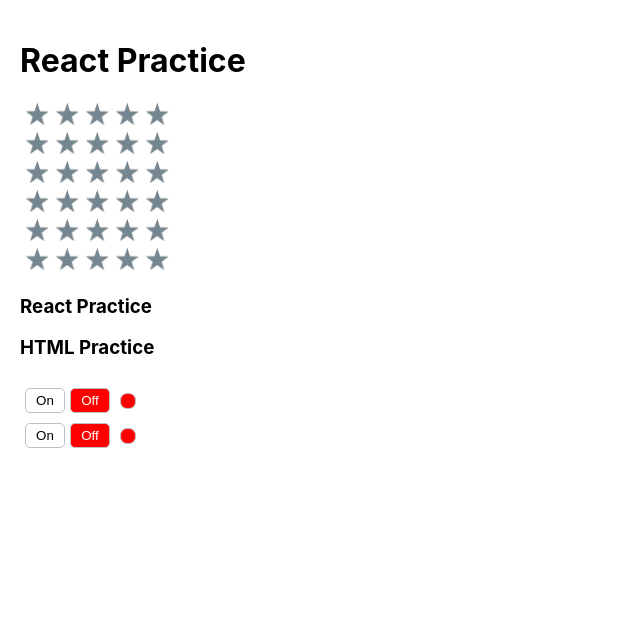
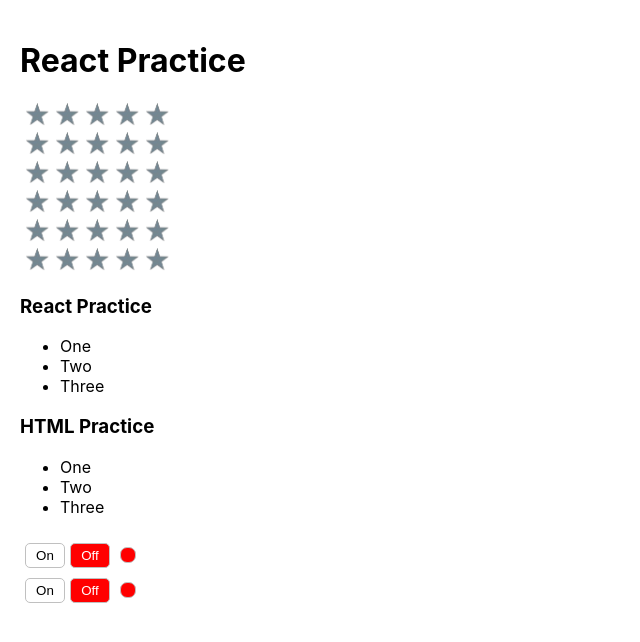
Before and after one commit to buzmakovTim/react-ts-practice, a React (Create React App) app in the folder react-ts-practice/: page / in a window 1280 px wide. Shown: the top 642 px of the page, without its empty margins (0-640 px from the left). Built offline with nearby package versions, Linux system fonts and the light colour scheme.

Commit message:
Accordion React Tusday1 start

```diff
--- a/react-ts-practice/src/App.tsx
+++ b/react-ts-practice/src/App.tsx
@@ -2,12 +2,28 @@ import React from 'react';
 import logo from './logo.svg';
 import './App.css';
 import { disconnect } from 'node:process';
-import Accordion from './components/Accordion/Accordion';
 import Rating from './components/Rating/Rating';
 import PageTitle from './components/PageTitle/PageTitle';
 import OnOff from './components/OnOff/OnOff';
+import Accordion from './components/Accordion/Accordion';
+
+export type ItemType = {
+  title: string
+  value: any
+}
+
+
 
 function App() {
+
+
+
+  let arrayItems: ItemType[] = [{title: "One", value: 1}, {title: "Two", value: 2}, {title: "Three", value: 3}];
+
+  let onClick = (value: any) => {
+      alert(value)
+  }
+
   return (
     <div>
       <PageTitle title="React Practice" />
@@ -17,8 +33,8 @@ function App() {
       <Rating value={3} />
       <Rating value={4} />
       <Rating value={5} />
-      <Accordion title="React Practice" />
-      <Accordion title="HTML Practice" />
+      <Accordion title="React Practice" items={arrayItems} onClick={onClick}/>
+      <Accordion title="HTML Practice" items={arrayItems} onClick={onClick}/>
 
       <OnOff />
       <OnOff />
--- a/react-ts-practice/src/components/Accordion/Accordion.tsx
+++ b/react-ts-practice/src/components/Accordion/Accordion.tsx
@@ -2,22 +2,28 @@ import React, { useState } from 'react';
 import AccordionBody from './AccordionBody/AccordionBody';
 import AccordionTitle from './AccordionTitle/AccordionTitle';
 import c from './Accordion.module.css';
+import { ItemType } from '../../App';
+
 
 type AccordionPropsType = {
-  title: string;
+  title: string
+  items: ItemType[]
+  onClick: (value: any) => void
 };
 
-const Accordion: React.FC<AccordionPropsType> = ({ title }) => {
-  let [collapsed, setCollapsed] = useState(false);
+const Accordion: React.FC<AccordionPropsType> = ({ title, items, onClick }) => {
+  let [collapsed, setCollapsed] = useState(true);
 
   function accordionCollapsed() {
     setCollapsed(!collapsed);
   }
 
+
+
   return (
     <div>
       <AccordionTitle title={title} accordionCollapsed={accordionCollapsed} />
-      {collapsed ? <AccordionBody /> : ''}
+      {collapsed ? <AccordionBody items={items} onClick={onClick}/> : ''}
     </div>
   );
 };
--- a/react-ts-practice/src/components/Accordion/AccordionBody/AccordionBody.tsx
+++ b/react-ts-practice/src/components/Accordion/AccordionBody/AccordionBody.tsx
@@ -1,15 +1,17 @@
 import React from 'react';
+import { ItemType } from '../../../App';
 
-type AccordionBodyPropsType = {};
 
-const AccordionBody: React.FC<AccordionBodyPropsType> = ({}) => {
+type AccordionBodyPropsType = {
+  items: ItemType[]
+  onClick: (value: any) => void
+};
+
+const AccordionBody: React.FC<AccordionBodyPropsType> = ({items, onClick}) => {
   return (
     <div>
       <ul>
-        <li>1</li>
-        <li>2</li>
-        <li>3</li>
-        <li>4</li>
+        {items.map((i) => <li onClick={ () => {onClick(i.value)}} key={i.value}>{i.title}</li>)}
       </ul>
     </div>
   );
```
